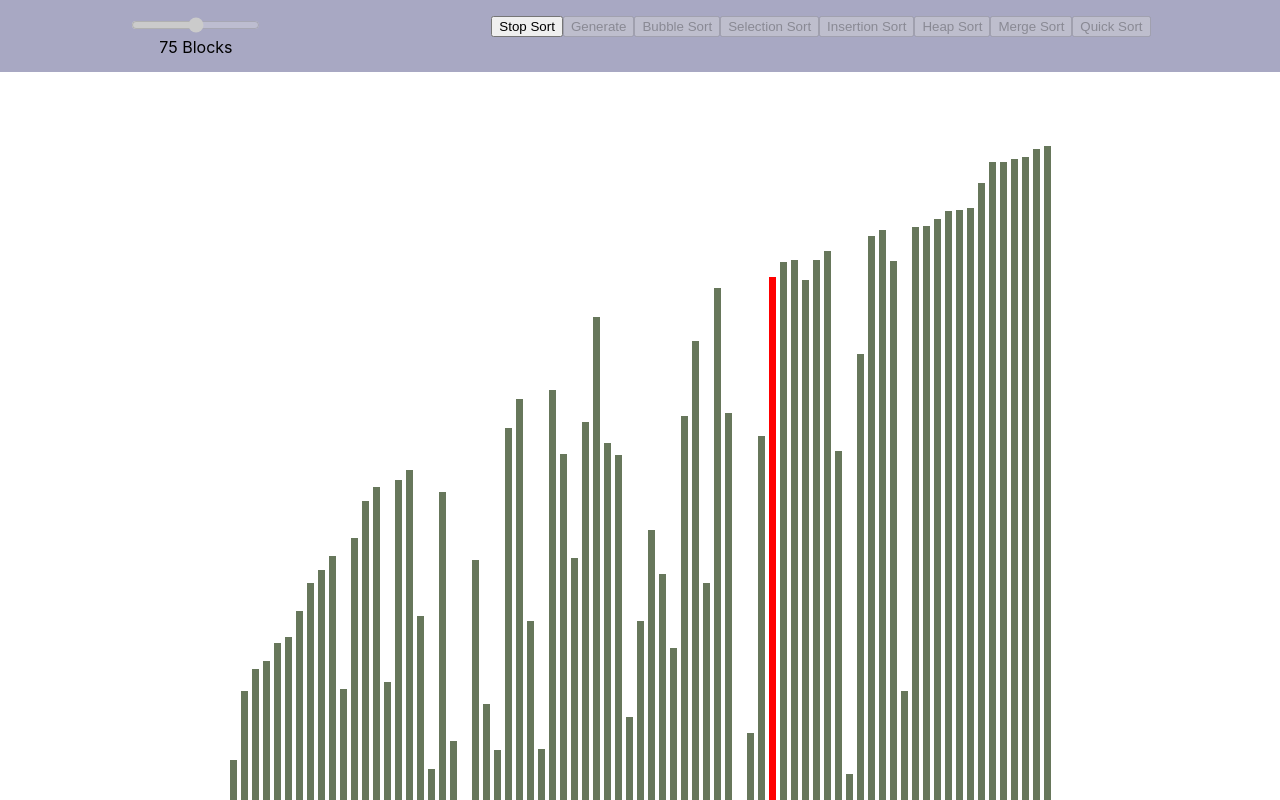
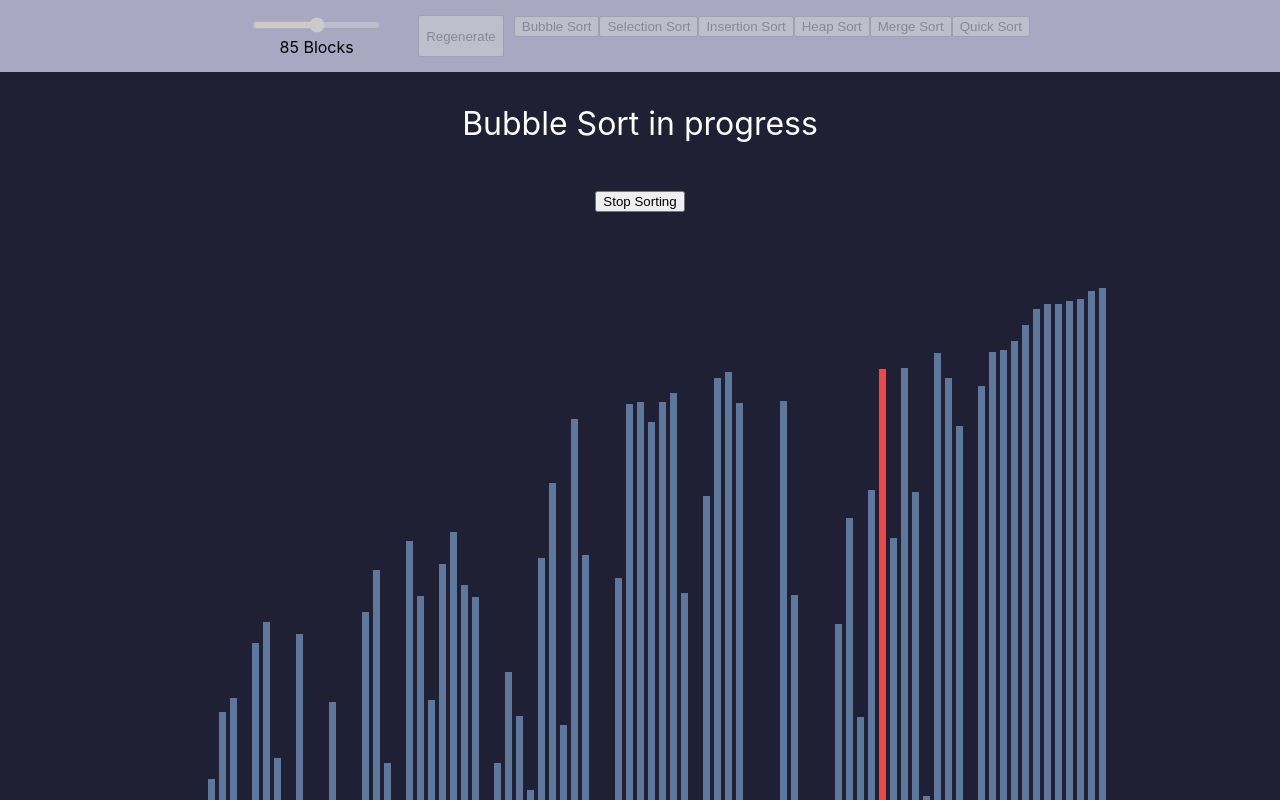
Before and after one commit to Kevrev/AlgoVisualizer, a React (Create React App) app: page / in a window 1280 px wide. Both pictures are taken after a click on the button "Bubble Sort". Shown: the top 800 px of the page. Built offline with nearby package versions, Linux system fonts and the light colour scheme.

Commit message:
Added notification for which sort was in progress, stop sorting only appears when sort is ongoing, all need styling updates, colors changed

```diff
--- a/src/Visualizer/Visualizer.css
+++ b/src/Visualizer/Visualizer.css
@@ -1,8 +1,9 @@
 .interactives-container {
   display: flex;
-  justify-content: space-around;
+  justify-content: center;
   padding: 15px;
-  background-color: rgb(168, 168, 195);
+  gap: 10px;
+  background-color: #a8a8c3;
 }
 
 .array-container {
@@ -21,6 +22,20 @@
   padding: 1px;
   margin: 2px;
   width: 5px;
-  background-color: rgb(103, 119, 91);
+  background-color: #5e779c;
 
 }
+
+.left-container {
+  display: flex;
+  align-items: center;
+}
+
+.slide-container {
+  padding-right: 25px;
+}
+
+.selected-sort {
+  color: white;
+  font-size: 2rem;
+}
--- a/src/Visualizer/Visualizer.js
+++ b/src/Visualizer/Visualizer.js
@@ -8,9 +8,10 @@ import quickSort from '../utils/quickSort';
 
 const Visualizer = () => {
   const [array, setArray] = useState([]);
-  const [range, setRange] = useState(75);
+  const [range, setRange] = useState(85);
   const [activeIndex, setActiveIndex] = useState(null);
   const [isSorting, setIsSorting] = useState(false);
+  const [selectedSort, setSelectedSort] = useState('');
   const breakSortingRef = useRef(false);
 
   const arrayRandom = (min, max) => {
@@ -40,12 +41,14 @@ const Visualizer = () => {
   //   setArray(sortedArray);
   // };
 
-  const handleSort = async (sort) => {
+  const handleSort = async (sort, sortName) => {
+    setSelectedSort(sortName);
     setIsSorting(true);
     breakSortingRef.current = false;
     const arrayCopy = [...array];
     await sort(arrayCopy, setArray, setActiveIndex, breakSortingRef);
     setIsSorting(false);
+    setSelectedSort('');
   };
 
   const stopSorting = () => {
@@ -60,8 +63,8 @@ const Visualizer = () => {
           <div className="slide-container">
             <input
               type="range"
-              min="1"
-              max="150"
+              min="10"
+              max="160"
               value={range}
               className="slider"
               id="myRange"
@@ -71,14 +74,14 @@ const Visualizer = () => {
             <div>{range} Blocks</div>
           </div>
         </div>
+        <button onClick={generateArray} disabled={isSorting}>
+          Regenerate
+        </button>
         <div className="button-container">
-          <button onClick={stopSorting} disabled={!isSorting} style={{}}>
-            Stop Sort
-          </button>
-          <button onClick={generateArray} disabled={isSorting}>
-            Generate
-          </button>
-          <button onClick={() => handleSort(bubbleSort)} disabled={isSorting}>
+          <button
+            onClick={() => handleSort(bubbleSort, 'Bubble Sort')}
+            disabled={isSorting}
+          >
             Bubble Sort
           </button>
           <button
@@ -104,6 +107,14 @@ const Visualizer = () => {
           </button>
         </div>
       </div>
+      <div className="selected-sort">
+        {isSorting && <p>{selectedSort} in progress</p>}
+        {isSorting && (
+          <button onClick={stopSorting} style={{}}>
+            Stop Sorting
+          </button>
+        )}
+      </div>
       <div className="array-container">
         <div className="array-list">
           {array.map((value, index) => (
@@ -112,7 +123,8 @@ const Visualizer = () => {
               className="array-block"
               style={{
                 height: `${value}px`,
-                backgroundColor: activeIndex === index ? 'red' : '',
+                backgroundColor:
+                  activeIndex === index ? 'rgb(240, 70, 70)' : '',
               }}
             ></div>
           ))}
--- a/src/index.css
+++ b/src/index.css
@@ -5,6 +5,7 @@ body {
     sans-serif;
   -webkit-font-smoothing: antialiased;
   -moz-osx-font-smoothing: grayscale;
+  background-color: rgb(31, 32, 52);
 }
 
 code {
```
